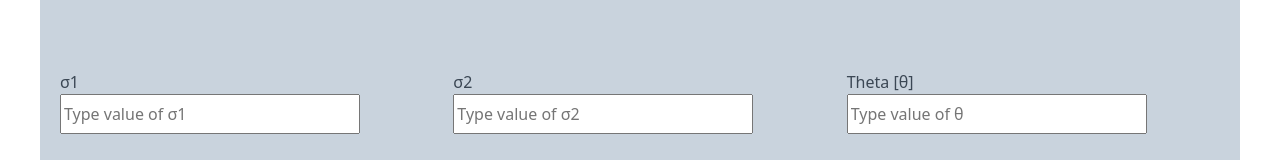
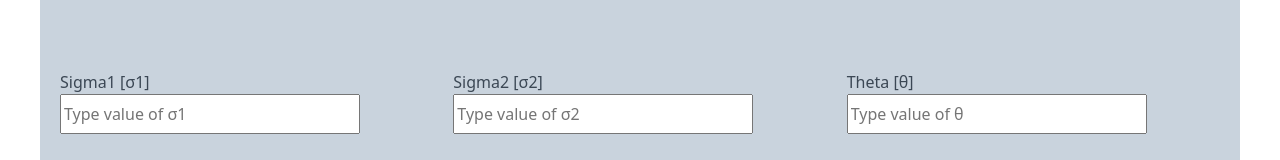
Before and after one commit to NadeemSB/ESDD-Compute, a plain HTML site: page index.html in a window 1280 px wide. Shown: the part 144-304 px from the top of the page. Drawn offline with nearby package versions, Linux system fonts and the light colour scheme.

Commit message:
Update index.html
Third commit 12/4/21
Added back the notations

```diff
--- a/index.html
+++ b/index.html
@@ -18,12 +18,12 @@
       <h3 class="instruction">Enter the values below</h3>
       <div class="grid-container">
         <div class="grid-item">
-          <label for="sig1">σ1</label>
+          <label for="sig1">Sigma1 [σ1]</label>
           <input type="number" class="userinput" id="sig1" name="sig1" placeholder="Type value of σ1">
         </div>
 
         <div class="grid-item">
-          <label for="sig2">σ2</label>
+          <label for="sig2">Sigma2 [σ2]</label>
           <input type="number" class="userinput" id="sig2" name="sig2" placeholder="Type value of σ2">
         </div>
 
```
